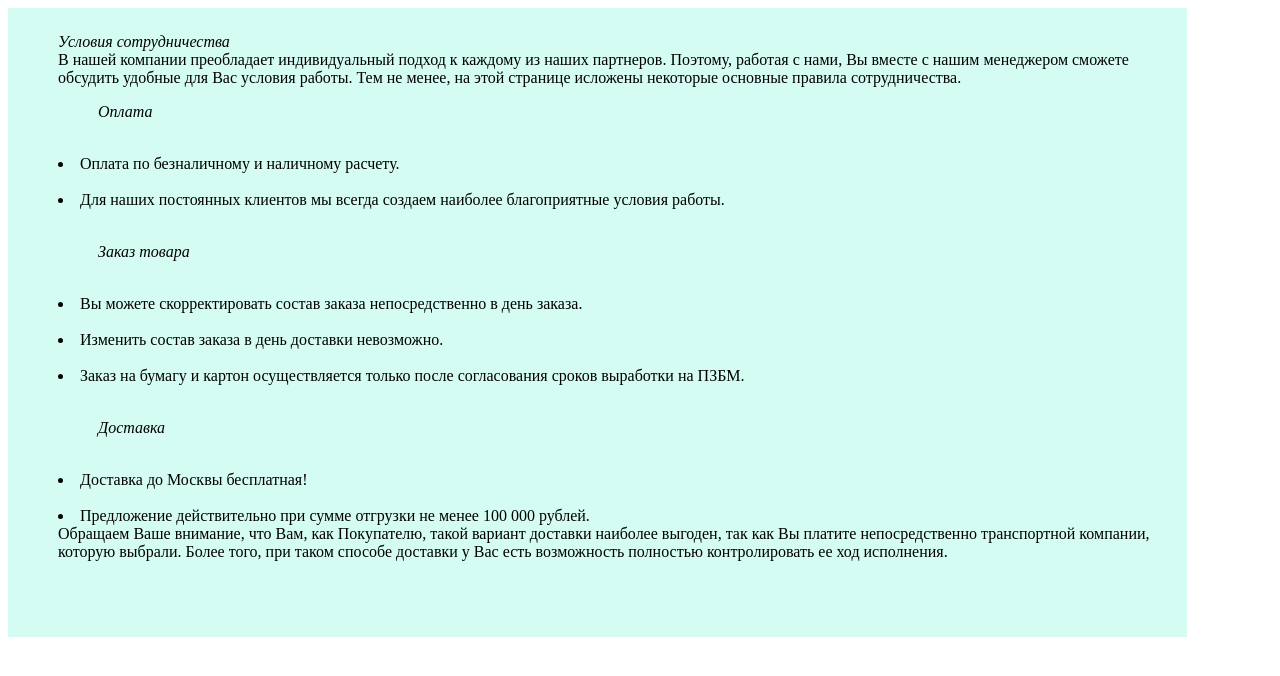
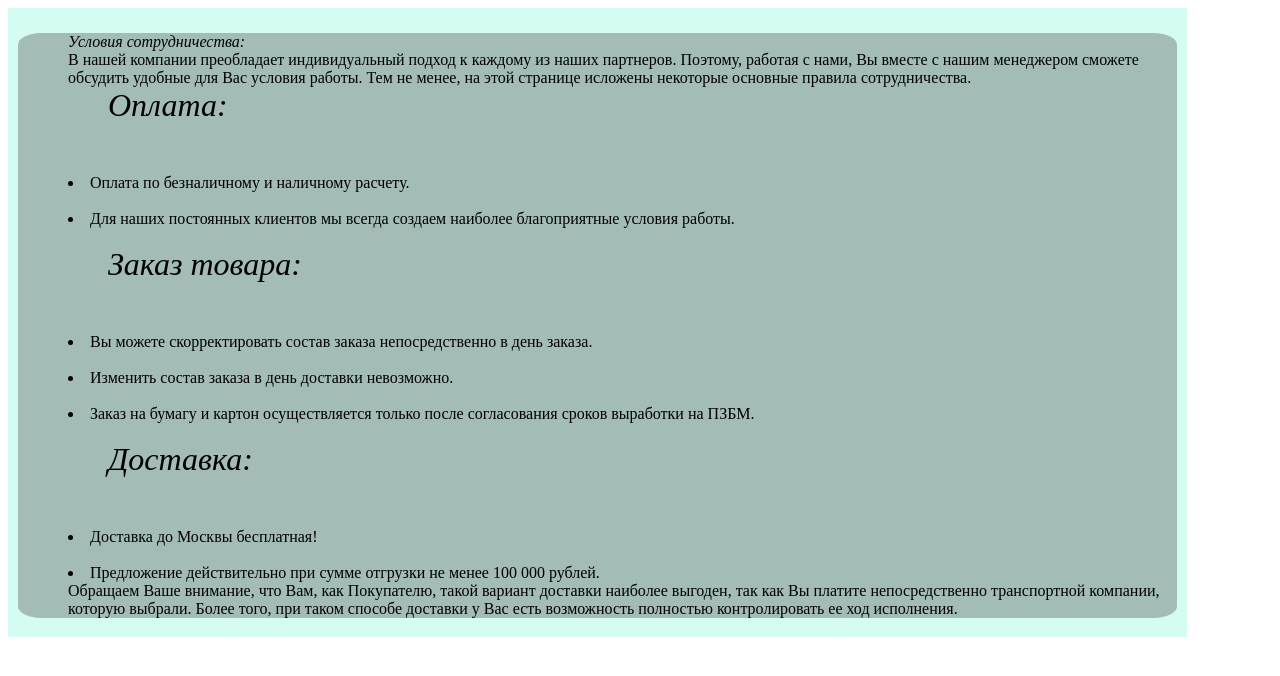
Before and after one commit to dAniaMercy/2, a plain HTML site: page index.html in a window 1280 px wide. Drawn offline with Linux system fonts and the light colour scheme.

Commit message:
div_text_last

```diff
--- a/index.html
+++ b/index.html
@@ -7,21 +7,23 @@
 </head>
 <body>
     <div class="all">
+        <div class="main1">
             <div class="text1">
-            <i>Условия сотрудничества</i><br>
+                <i>Условия сотрудничества:</i><br>
                 В нашей компании преобладает индивидуальный подход к каждому из наших партнеров. Поэтому, работая с нами, Вы вместе с нашим менеджером сможете обсудить удобные для Вас условия работы. Тем не менее, на этой странице исложены некоторые основные правила сотрудничества.<br>
-            <ul><i>Оплата</i></ul><br>
+                <ul><i>Оплата:</i></ul><br>
                 <li>Оплата по безналичному и наличному расчету.</li> <br>
                 <li>Для наших постоянных клиентов мы всегда создаем наиболее благоприятные условия работы.</li> <br>
-            <ul><i>Заказ товара</i></ul><br>
+                <ul><i>Заказ товара:</i></ul><br>
                 <li>Вы можете скорректировать состав заказа непосредственно в день заказа.</li> <br>
                 <li>Изменить состав заказа в день доставки невозможно.</li> <br>
                 <li>Заказ на бумагу и картон осуществляется только после согласования сроков выработки на ПЗБМ.</li> <br>
-            <ul><i>Доставка</i></ul><br>
+                <ul><i>Доставка:</i></ul><br>
                 <li>Доставка до Москвы бесплатная!</li> <br>
                 <li>Предложение действительно при сумме отгрузки не менее 100 000 рублей.<br>
                 Обращаем Ваше внимание, что Вам, как Покупателю, такой вариант доставки наиболее выгоден, так как Вы платите непосредственно транспортной компании, которую выбрали. Более того, при таком способе доставки у Вас есть возможность полностью контролировать ее ход исполнения.<br></li>
             </div>
         </div>
+    </div>
 </body>
 </html>
--- a/style.css
+++ b/style.css
@@ -11,3 +11,20 @@
     margin-top: 25px;
     margin-left: 50px;
 }
+
+ul {
+    margin-top: 0px;
+    font-size: 200%;
+}
+
+li {
+    margin: 0px;
+    padding: 0%;
+}
+
+.main1 {
+    margin-left: 10px;
+    margin-right: 10px;
+    border-radius: 2%;
+    background-color: rgba(75, 75, 75, 36%);
+}
```
Lines whose indentation alone changed are shown as unchanged.
